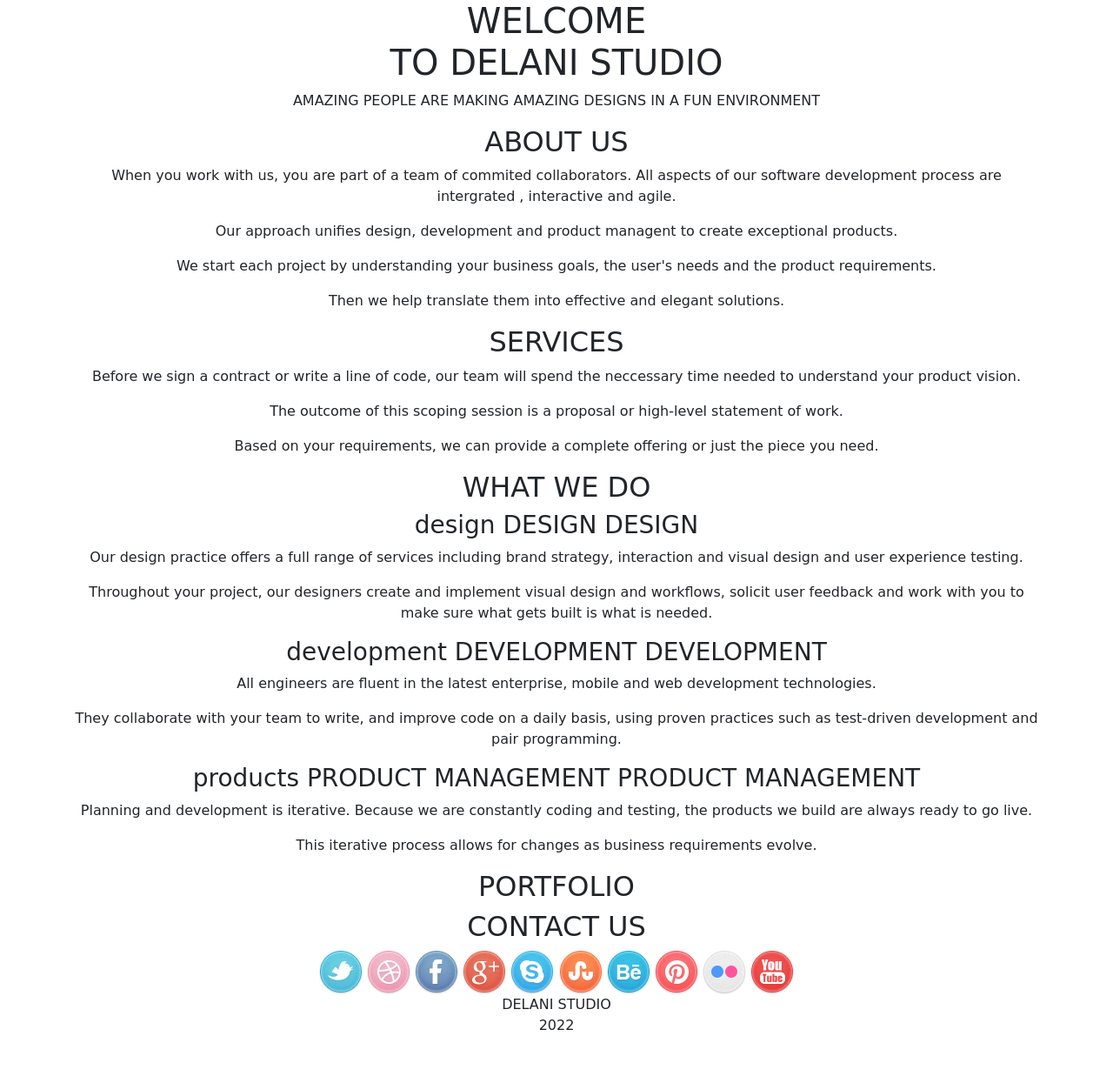
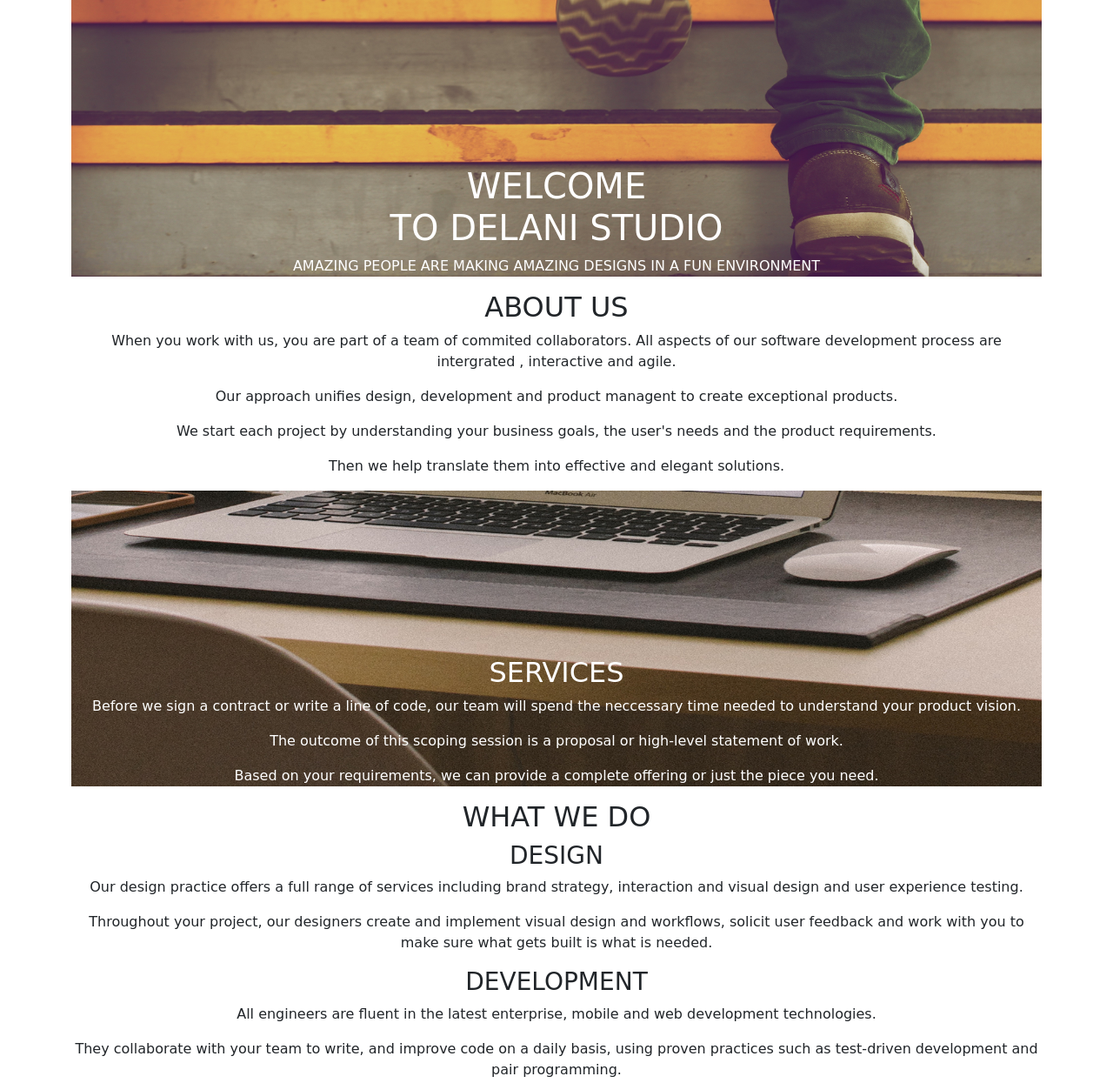
Before and after one commit to Sondoro/delani_studio, a plain HTML site: page index.html in a window 1280 px wide. Shown: the top 1245 px of the page at 87% size. Before the commit the page ends 1207 px from the top, so only its background shows below. Drawn offline with nearby package versions, Linux system fonts and the light colour scheme.

Commit message:
create sectional divs (landing, about_us, services, what_we_do, portfolio and contact us

```diff
--- a/css/styles.css
+++ b/css/styles.css
@@ -2,3 +2,35 @@
   font-family: 'Courgette', cursive;
   text-align: center;
 }
+
+.landing{
+  background-image: url(../images/backgrounds/h_img.jpg);
+  background-size: cover;
+  background-position: center center;
+  background-repeat: no-repeat;
+  color: white;
+  text-align: center;
+  padding-top:17%;
+
+}
+
+.services{
+  background-image: url(../images/backgrounds/s_image.jpg);
+  background-size: cover;
+  background-position: center center;
+  background-repeat: no-repeat;
+  color: white;
+  text-align: center;
+  padding-top:17%;
+
+}
+
+.contact_us{
+  background-image: url(../images/backgrounds/c_image.jpg);
+  background-size: cover;
+
+  color: white;
+  text-align: center;
+  padding-top:37%;
+
+}
--- a/index.html
+++ b/index.html
@@ -20,48 +20,46 @@
    <p>AMAZING PEOPLE ARE MAKING AMAZING DESIGNS IN A FUN ENVIRONMENT</p>
   </div>
 
-
-
+  <div class="about_us">
     <h2>ABOUT US</h2>
-
     <p>When you work with us, you are part of a team of commited collaborators. All aspects of our software development process are intergrated , interactive and agile.</p>
     <p>Our approach unifies design, development and product managent to create exceptional products.</p>
     <p>We start each project by understanding your business goals, the user's needs and the product requirements.</p>
     <p>Then we help translate them into effective and elegant solutions.</p>
 
+  </div>
 
-
+  <div class="services">
     <h2>SERVICES</h2>
     <p>Before we sign a contract or write a line of code, our team will spend the neccessary time needed to understand your product vision.</p>
     <p>The outcome of this scoping session is a proposal or high-level statement of work.</p>
     <p>Based on your requirements, we can provide a complete offering or just the piece you need.</p>
+  </div>
 
-
+  <div class="what_we_do">
     <h2>WHAT WE DO</h2>
 
-  <h3>design
-  DESIGN
-  DESIGN</h3>
+    <h3>DESIGN</h3>
     <p>Our design practice offers a full range of services including brand strategy, interaction and visual design and user experience testing.</p>
     <p> Throughout your project, our designers create and implement visual design and workflows, solicit user feedback and work with you to make sure what gets built is what is needed.</p>
 
-  <h3>development
-    DEVELOPMENT
-    DEVELOPMENT</h3>
+    <h3>DEVELOPMENT</h3>
     <p>All engineers are fluent in the latest enterprise, mobile and web development technologies.</p>
     <p>They collaborate with your team to write, and improve code on a daily basis, using proven practices such as test-driven development and pair programming.</p>
 
-  <h3>products
-    PRODUCT MANAGEMENT
-    PRODUCT MANAGEMENT</h3>
+    <h3>PRODUCT MANAGEMENT</h3>
     <p>Planning and development is iterative. Because we are constantly coding and testing, the products we build are always ready to go live.</p>
     <p>This iterative process allows for changes as business requirements evolve.</p>
+  </div>
 
+  <div class="portfolio">
     <h2>PORTFOLIO</h2>
+  </div>
 
+  <div class="contact_us">
+    <h2>CONTACT US</h2>
+  </div>
 
-
-<h2>CONTACT US</h2>
 
 <footer>
 
```
Lines whose indentation alone changed are shown as unchanged.
